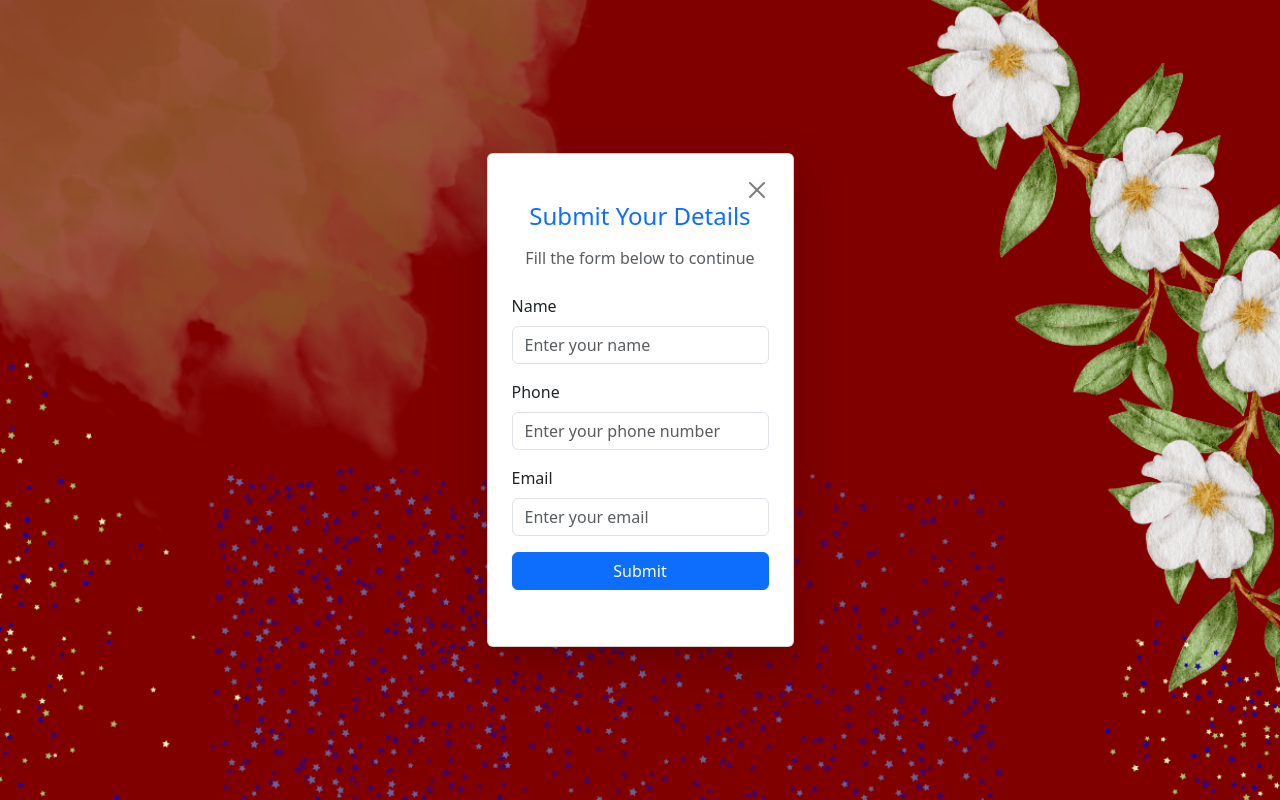
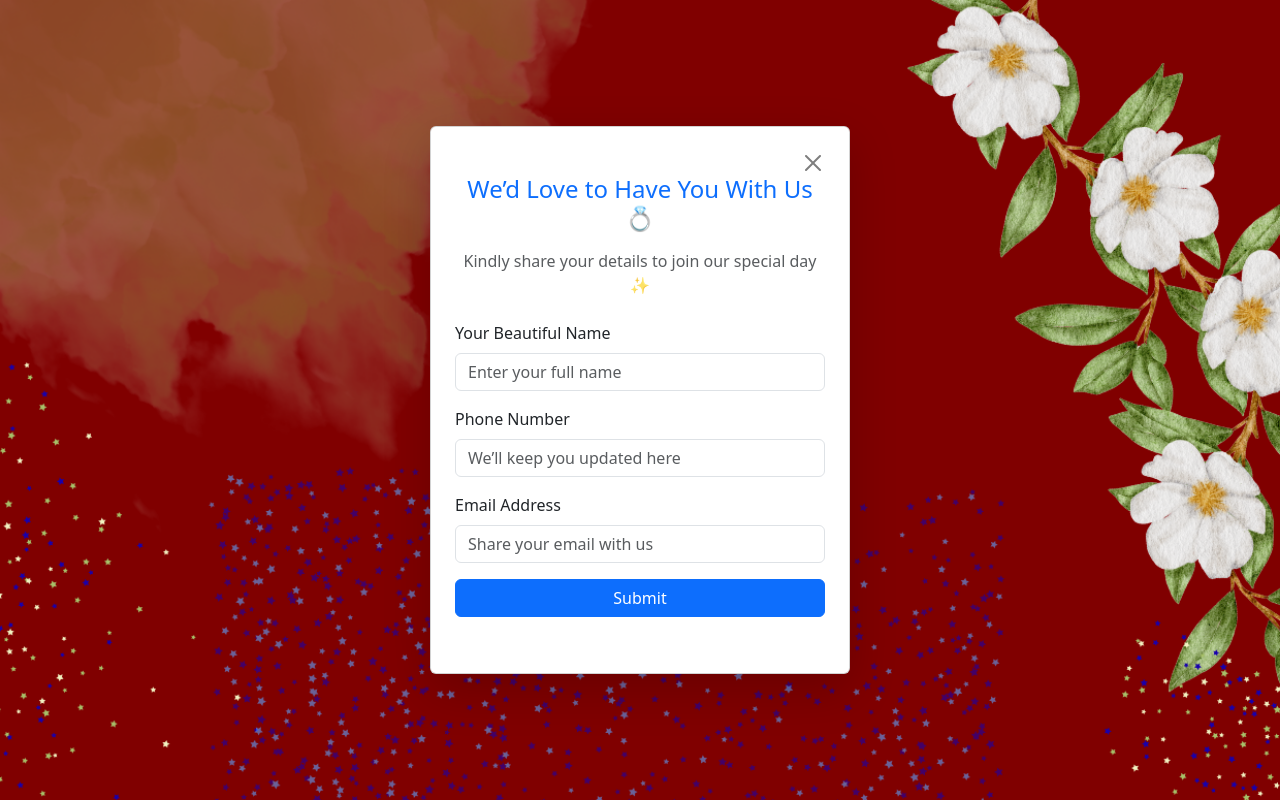
Before and after one commit to Obasolomoni/Kolade-IV, a React (Vite) app in the folder marriage-invite/: page / in a window 1280 px wide. Both pictures are taken after a click on the button "Celebrate With Us 🎉". Built offline with nearby package versions, Linux system fonts and the light colour scheme.

Commit message:
updated text and buttons

```diff
--- a/marriage-invite/src/App.jsx
+++ b/marriage-invite/src/App.jsx
@@ -53,51 +53,51 @@ export default function App() {
               ></button>
 
               <h4 className="text-center text-primary mb-3">
-                Submit Your Details
+                We’d Love to Have You With Us 💍
               </h4>
               <p className="text-center text-muted mb-4">
-                Fill the form below to continue
+                Kindly share your details to join our special day ✨
               </p>
 
               <form id="dataForm" onSubmit={handleSubmit}>
                 <div className="mb-3">
                   <label htmlFor="name" className="form-label">
-                    Name
+                    Your Beautiful Name
                   </label>
                   <input
                     type="text"
                     name="name"
                     id="name"
                     className="form-control"
-                    placeholder="Enter your name"
+                    placeholder="Enter your full name"
                     required
                   />
                 </div>
 
                 <div className="mb-3">
                   <label htmlFor="phone" className="form-label">
-                    Phone
+                    Phone Number
                   </label>
                   <input
                     type="text"
                     name="phone"
                     id="phone"
                     className="form-control"
-                    placeholder="Enter your phone number"
+                    placeholder="We’ll keep you updated here"
                     required
                   />
                 </div>
 
                 <div className="mb-3">
                   <label htmlFor="email" className="form-label">
-                    Email
+                    Email Address
                   </label>
                   <input
                     type="email"
                     name="email"
                     id="email"
                     className="form-control"
-                    placeholder="Enter your email"
+                    placeholder="Share your email with us"
                     required
                   />
                 </div>
@@ -112,12 +112,20 @@ export default function App() {
               </p>
             </div>
           ) : (
+            <>
+              {/* 💖 Body text above the button */}
+              <p className="text-center text-light fs-5 mb-3">
+                A love story worth celebrating deserves the people who matter most. <br />
+                Be part of our joy as we say “I do.” 💖
+              </p>
+
               <button
                 className="btn btn-success btn-lg mt-4"
                 onClick={() => setShowForm(true)}
               >
                 Celebrate With Us 🎉
               </button>
+            </>
           )}
         </>
       ) : (
```
Lines whose indentation alone changed are shown as unchanged.
